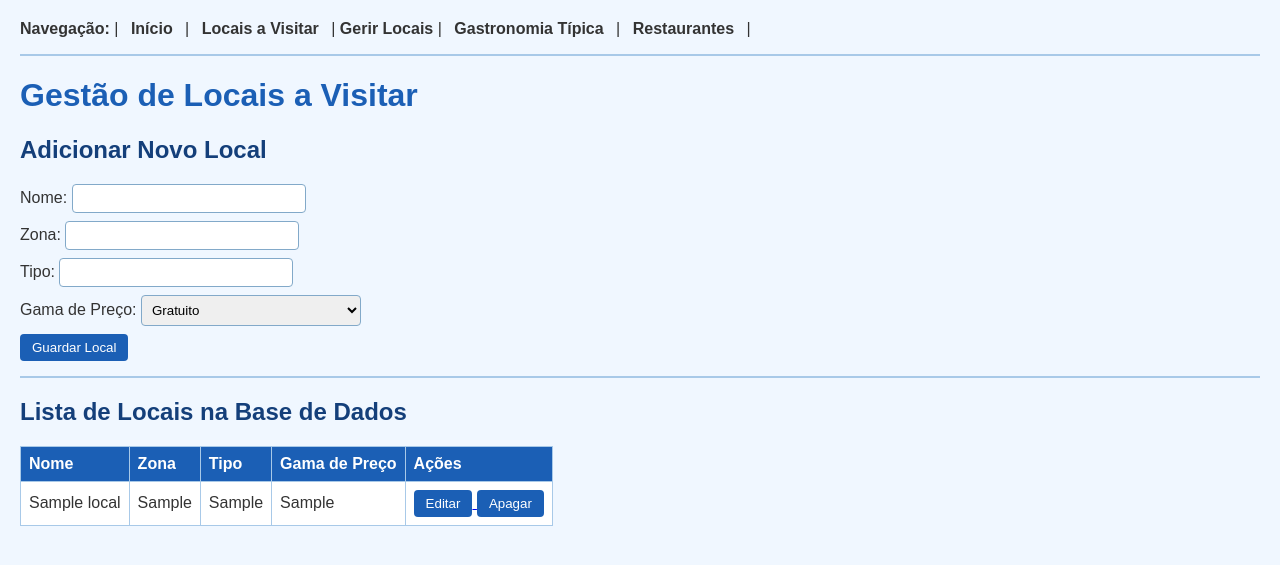
After one commit to 7607brunolopes-del/trabalho-2, a Flask app: page /gerir_locais in a window 1280 px wide. The commit adds this page. Shown: the top 565 px of the page. Run offline with Flask 3, Linux system fonts and the light colour scheme; tables that the repository leaves empty hold one stand-in row (values such as "Sample post").

Commit message:
Adiciona BD (SQLAlchemy), CRUD de restaurantes e locais, tabelas dinamicas e CSS

```diff
--- a/app/routes.py
+++ b/app/routes.py
@@ -1,14 +1,111 @@
-from flask import render_template
-from app import app
+from flask import render_template, request, redirect, url_for
+from app import app, db
+from app.models import Restaurante, Local
+
 
 @app.route('/')
 def index():
     return render_template('index.html')
 
+
+# ---------------------------------------------------------------
+# Locais a Visitar (página pública - lê da base de dados)
+# ---------------------------------------------------------------
 @app.route('/locais')
 def locais():
-    return render_template('locais.html')
+    lista_locais = Local.query.all()
+    return render_template('locais.html', locais=lista_locais)
 
+
+# Rota para Gerir a Tabela de Locais (listar e adicionar)
+@app.route('/gerir_locais', methods=['GET', 'POST'])
+def gerir_locais():
+    if request.method == 'POST':
+        novo = Local(
+            nome=request.form['nome'],
+            zona=request.form['zona'],
+            tipo=request.form['tipo'],
+            preco=request.form['preco']
+        )
+        db.session.add(novo)
+        db.session.commit()
+        return redirect(url_for('gerir_locais'))
+
+    lista_locais = Local.query.all()
+    return render_template('gerir_locais.html', locais=lista_locais)
+
+
+# Rota para Apagar um Local pelo ID
+@app.route('/apagar_local/<int:id>', methods=['POST'])
+def apagar_local(id):
+    local = Local.query.get_or_404(id)
+    db.session.delete(local)
+    db.session.commit()
+    return redirect(url_for('gerir_locais'))
+
+
+# Rota para Editar um Local pelo ID
+@app.route('/editar_local/<int:id>', methods=['GET', 'POST'])
+def editar_local(id):
+    local = Local.query.get_or_404(id)
+    if request.method == 'POST':
+        local.nome = request.form['nome']
+        local.zona = request.form['zona']
+        local.tipo = request.form['tipo']
+        local.preco = request.form['preco']
+        db.session.commit()
+        return redirect(url_for('gerir_locais'))
+
+    return render_template('editar_local.html', local=local)
+
+
+# ---------------------------------------------------------------
+# Gastronomia Típica (página pública - lê da base de dados)
+# ---------------------------------------------------------------
+# Rota de Gastronomia Típica
 @app.route('/gastronomia')
 def gastronomia():
-    return render_template('gastronomia.html')
+    lista_restaurantes = Restaurante.query.all()
+    return render_template('gastronomia.html', restaurantes=lista_restaurantes)
+
+
+# Rota para Gerir a Tabela de Restaurantes
+@app.route('/restaurantes', methods=['GET', 'POST'])
+def restaurantes():
+    if request.method == 'POST':
+        novo = Restaurante(
+            nome=request.form['nome'],
+            zona=request.form['zona'],
+            especialidade=request.form['especialidade'],
+            preco=request.form['preco']
+        )
+        db.session.add(novo)
+        db.session.commit()
+        return redirect(url_for('restaurantes'))
+
+    lista_restaurantes = Restaurante.query.all()
+    return render_template('restaurantes.html', restaurantes=lista_restaurantes)
+
+
+# Rota para Apagar um Restaurante pelo ID
+@app.route('/apagar_restaurante/<int:id>', methods=['POST'])
+def apagar_restaurante(id):
+    restaurante = Restaurante.query.get_or_404(id)
+    db.session.delete(restaurante)
+    db.session.commit()
+    return redirect(url_for('restaurantes'))
+
+
+# Rota para Editar um Restaurante pelo ID
+@app.route('/editar_restaurante/<int:id>', methods=['GET', 'POST'])
+def editar_restaurante(id):
+    restaurante = Restaurante.query.get_or_404(id)
+    if request.method == 'POST':
+        restaurante.nome = request.form['nome']
+        restaurante.zona = request.form['zona']
+        restaurante.especialidade = request.form['especialidade']
+        restaurante.preco = request.form['preco']
+        db.session.commit()
+        return redirect(url_for('restaurantes'))
+
+    return render_template('editar_restaurante.html', restaurante=restaurante)
--- /dev/null
+++ b/app/static/locais.css
@@ -0,0 +1,52 @@
+/* CSS das páginas de Locais a Visitar */
+body {
+    font-family: Arial, sans-serif;
+    margin: 20px;
+    background-color: #f0f7ff;
+    color: #333;
+}
+
+h1 { color: #1b5fb5; }
+h2 { color: #143f7a; }
+
+nav a {
+    margin: 0 8px;
+    text-decoration: none;
+    color: #333;
+    font-weight: bold;
+}
+nav a:hover { color: #1b5fb5; }
+
+hr { border: none; border-top: 2px solid #a8c9e8; margin: 15px 0; }
+
+form p { margin: 8px 0; }
+
+input[type="text"], select {
+    padding: 6px;
+    border: 1px solid #82a9c9;
+    border-radius: 4px;
+    min-width: 220px;
+}
+
+button {
+    padding: 6px 12px;
+    background-color: #1b5fb5;
+    color: #fff;
+    border: none;
+    border-radius: 4px;
+    cursor: pointer;
+}
+button:hover { background-color: #143f7a; }
+
+table {
+    border-collapse: collapse;
+    background-color: #fff;
+    margin-top: 10px;
+}
+th {
+    background-color: #1b5fb5;
+    color: #fff;
+    text-align: left;
+}
+th, td { border: 1px solid #a8c9e8; padding: 8px; }
+tr:nth-child(even) td { background-color: #e3f1fd; }
--- /dev/null
+++ b/app/templates/gerir_locais.html
@@ -0,0 +1,68 @@
+<!DOCTYPE html>
+<html lang="pt">
+<head>
+    <meta charset="UTF-8">
+    <title>Gestão de Locais a Visitar</title>
+    <link rel="stylesheet" href="{{ url_for('static', filename='locais.css') }}">
+</head>
+<body>
+    <nav>
+        <p>
+            <strong>Navegação:</strong> |
+            <a href="{{ url_for('index') }}">Início</a> |
+            <a href="{{ url_for('locais') }}">Locais a Visitar</a> |
+            <b>Gerir Locais</b> |
+            <a href="{{ url_for('gastronomia') }}">Gastronomia Típica</a> |
+            <a href="{{ url_for('restaurantes') }}">Restaurantes</a> |
+        </p>
+    </nav>
+    <hr>
+    <h1>Gestão de Locais a Visitar</h1>
+    <h2>Adicionar Novo Local</h2>
+    <form method="POST">
+        <p>Nome: <input type="text" name="nome" required></p>
+        <p>Zona: <input type="text" name="zona" required></p>
+        <p>Tipo: <input type="text" name="tipo" required></p>
+        <p>Gama de Preço:
+            <select name="preco" required>
+                <option value="Gratuito">Gratuito</option>
+                <option value="Barato">Barato</option>
+                <option value="Médio">Médio</option>
+                <option value="Caro">Caro</option>
+            </select>
+        </p>
+        <button type="submit">Guardar Local</button>
+    </form>
+    <hr>
+    <h2>Lista de Locais na Base de Dados</h2>
+    <table border="1" cellpadding="8">
+        <thead>
+            <tr>
+                <th>Nome</th>
+                <th>Zona</th>
+                <th>Tipo</th>
+                <th>Gama de Preço</th>
+                <th>Ações</th>
+            </tr>
+        </thead>
+        <tbody>
+            {% for r in locais %}
+            <tr>
+                <td>{{ r.nome }}</td>
+                <td>{{ r.zona }}</td>
+                <td>{{ r.tipo }}</td>
+                <td>{{ r.preco }}</td>
+                <td>
+                    <a href="{{ url_for('editar_local', id=r.id) }}">
+                        <button type="button">Editar</button>
+                    </a>
+                    <form action="{{ url_for('apagar_local', id=r.id) }}" method="POST" style="display:inline;">
+                        <button type="submit">Apagar</button>
+                    </form>
+                </td>
+            </tr>
+            {% endfor %}
+        </tbody>
+    </table>
+</body>
+</html>
--- a/requirements.txt
+++ b/requirements.txt
@@ -0,0 +1,2 @@
+Flask
+Flask-SQLAlchemy
```
Also changed, not shown: app/__init__.py (+14 -1 lines), app/models.py (added, +17 -0 lines), app/static/gastronomia.css (added, +52 -0 lines), app/templates/editar_local.html (added, +27 -0 lines), app/templates/editar_restaurante.html (added, +26 -0 lines), app/templates/gastronomia.html (+30 -4 lines), app/templates/index.html (+8 -3 lines), app/templates/locais.html (+30 -4 lines), app/templates/restaurantes.html (added, +67 -0 lines), app/static/style.css (line endings or trailing spaces), run.py (line endings or trailing spaces), 1 other file.
